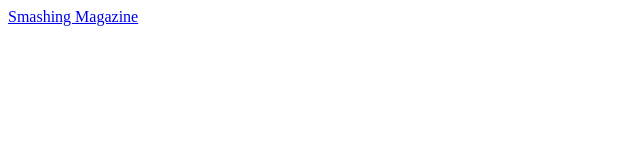
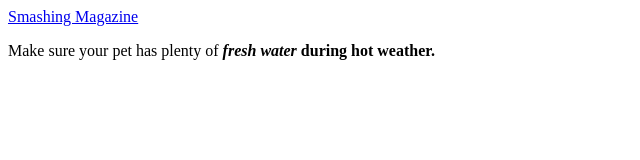
Before and after one commit to koldovsky/lvc190sample02, a plain HTML site: page index.html in a window 1280 px wide. Shown: the whole page, without its empty margins (0-640 px from the left). Drawn offline with Linux system fonts and the light colour scheme.

Commit message:
Changed paragraph

```diff
--- a/index.html
+++ b/index.html
@@ -6,5 +6,6 @@
 </head>
 <body>
     <a href="http://smashingmagazine.com">Smashing Magazine</a>
+    <p>Make sure your pet has plenty of <i><b>fresh water</i> during hot weather.</p></b>
 </body>
 </html>
```
